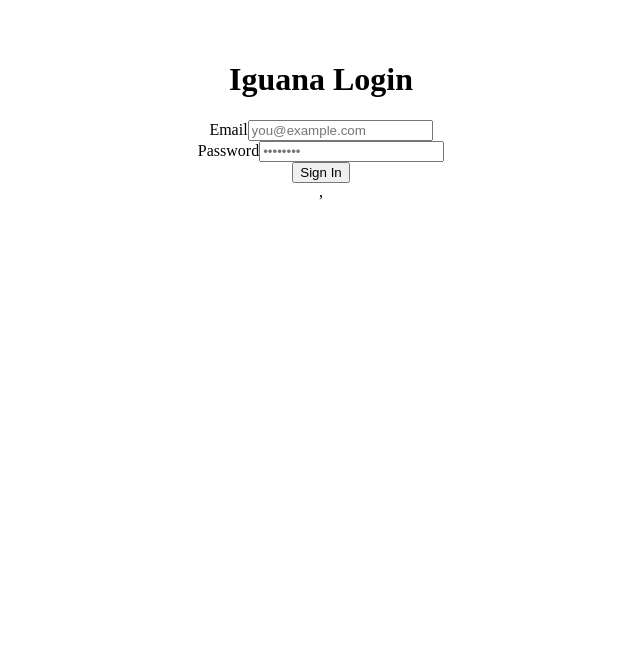
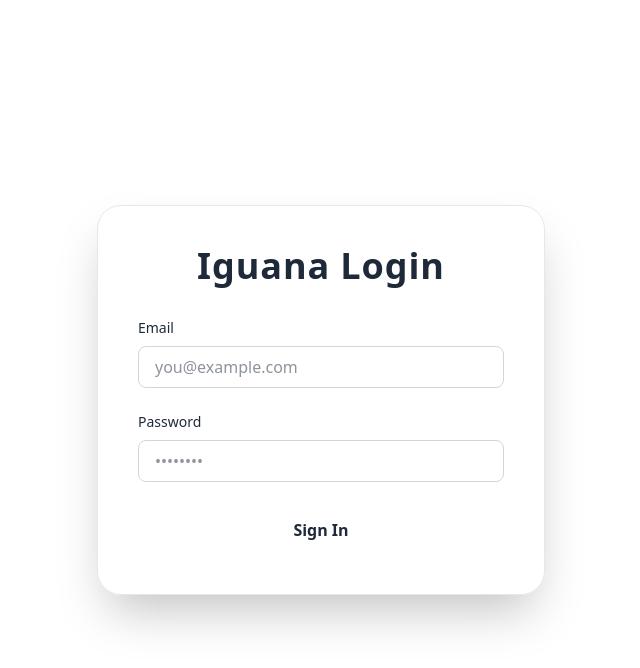
Before and after one commit to devibrant-team/remote-screen-dashboard, a React (Vite) app: page / in a window 1280 px wide. Shown: the top 668 px of the page, without its empty margins (319-959 px from the left). Built offline with nearby package versions, Linux system fonts and the light colour scheme.

Commit message:
fix tailwind + build

```diff
--- a/package.json
+++ b/package.json
@@ -18,6 +18,7 @@
   "dependencies": {
     "@hookform/resolvers": "^5.2.1",
     "@reduxjs/toolkit": "^2.8.2",
+    "@tailwindcss/vite": "^4.1.11",
     "node-machine-id": "^1.1.12",
     "react": "^19.1.0",
     "react-dom": "^19.1.0",
@@ -25,6 +26,7 @@
     "react-redux": "^9.2.0",
     "react-router-dom": "^7.6.3",
     "redux-persist": "^6.0.0",
+    "tailwindcss": "^4.1.11",
     "zod": "^4.0.14"
   },
   "devDependencies": {
--- a/src/App.css
+++ /dev/null
@@ -1,55 +0,0 @@
-#root {
-  max-width: 1280px;
-  margin: 0 auto;
-  padding: 2rem;
-  text-align: center;
-}
-.app-container {
-  padding: 2rem;
-  font-family: sans-serif;
-  color: #222;
-}
-
-code {
-  background-color: #f0f0f0;
-  padding: 0.4rem 0.6rem;
-  border-radius: 6px;
-  display: inline-block;
-  margin-top: 1rem;
-}
-
-.logo {
-  height: 6em;
-  padding: 1.5em;
-  will-change: filter;
-  transition: filter 300ms;
-}
-.logo:hover {
-  filter: drop-shadow(0 0 2em #646cffaa);
-}
-.logo.react:hover {
-  filter: drop-shadow(0 0 2em #61dafbaa);
-}
-
-@keyframes logo-spin {
-  from {
-    transform: rotate(0deg);
-  }
-  to {
-    transform: rotate(360deg);
-  }
-}
-
-@media (prefers-reduced-motion: no-preference) {
-  a:nth-of-type(2) .logo {
-    animation: logo-spin infinite 20s linear;
-  }
-}
-
-.card {
-  padding: 2em;
-}
-
-.read-the-docs {
-  color: #888;
-}
--- a/src/App.tsx
+++ b/src/App.tsx
@@ -1,4 +1,4 @@
-import './App.css';
+
 import LicenseKey from './../LicenseKey/LicenseKey';
 import { useSelector } from 'react-redux';
 import type { RootState } from '../store';
--- a/src/index.css
+++ b/src/index.css
@@ -1,51 +1 @@
-
-/* bg-[var(--mainred)] */
-:root {
-  --mainred: #ef4444;      /* red-500 */
-  --red-dark: #7f1d1d;      /* red-900 */
-  --red-light: #fee2e2;     /* red-100 */
-  --ash-black: #1f1f1f;
-  --white: #ffffff;
-  --white-soft: #fef2f2;
-  --error: #dc2626;         /* red-600 */
-}
-
-  @keyframes move-left {
-    0%, 100% {
-      transform: translate(0, 0);
-    }
-    50% {
-      transform: translate(120%, 0);
-    }
-  }
-
-  @keyframes move-right {
-    0%, 100% {
-      transform: translate(0, 0);
-    }
-    50% {
-      transform: translate(-120%, 0);
-    }
-  }
-
-  .move-left {
-    animation: move-left 8s ease-in-out infinite;
-  }
-
-  .move-right {
-    animation: move-right 8s ease-in-out infinite;
-  }
-
-  @keyframes float {
-  0%, 100% {
-    transform: translateY(0) scale(1);
-  }
-  50% {
-    transform: translateY(-30px) scale(1.05);
-  }
-}
-
-.background-bubble {
-  animation: float 8s ease-in-out infinite;
-  opacity: 0.3;
-}
+@import "tailwindcss";
```
Also changed, not shown: vite.config.mts, 1 other file (tests, documents, lock files or other folders).
